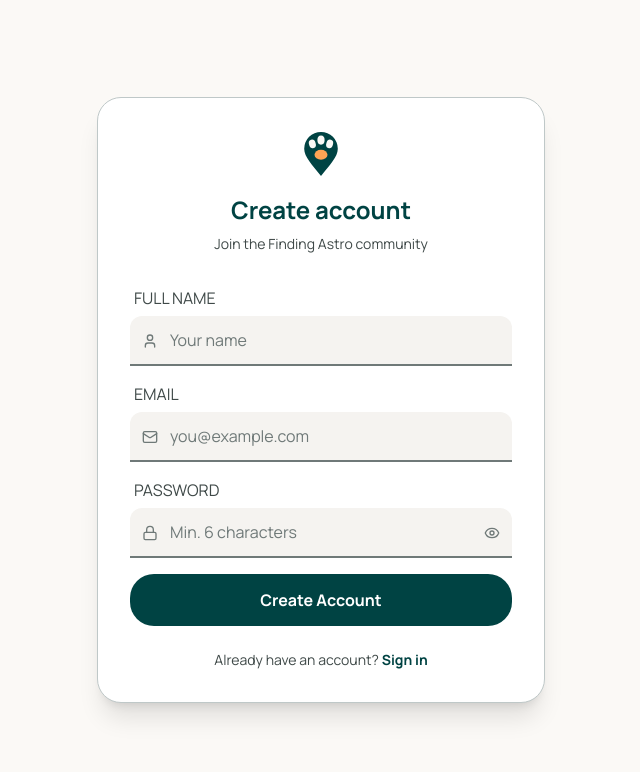
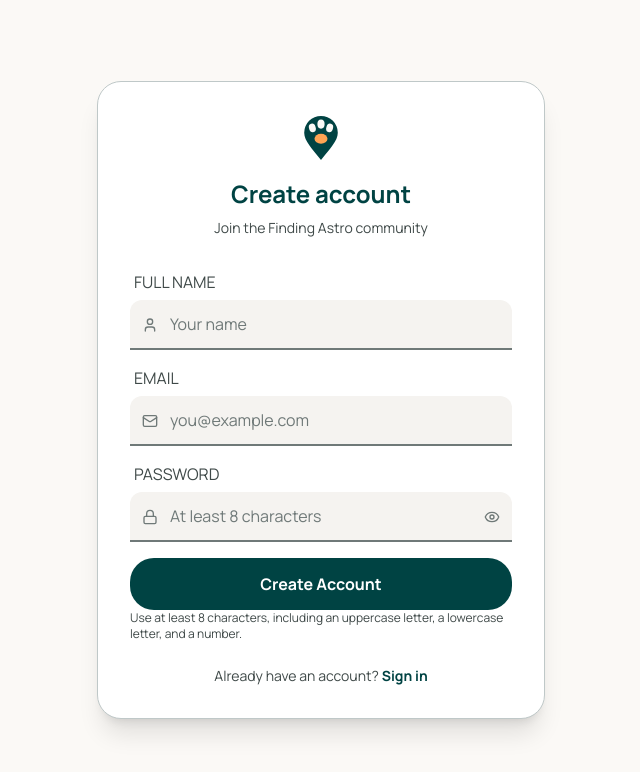
Before and after one commit to Jason45Builders/Finding-Astro, a Next.js app in the folder apps/web/: page /auth/signup in a window 1280 px wide. Shown: the top 772 px of the page, without its empty margins (319-959 px from the left). Built offline with nearby package versions, Linux system fonts and the light colour scheme; no server answers.

Commit message:
fix: align signup password validation with API

```diff
--- a/apps/web/app/auth/signup/page.tsx
+++ b/apps/web/app/auth/signup/page.tsx
@@ -83,9 +83,11 @@ function SignupForm() {
                 type={showPassword ? 'text' : 'password'}
                 value={password}
                 onChange={(e) => setPassword(e.target.value)}
-                placeholder="Min. 6 characters"
+                placeholder="At least 8 characters"
                 required
-                minLength={6}
+                minLength={8}
+                pattern="(?=.*[A-Z])(?=.*[a-z])(?=.*[0-9]).{8,}"
+                title="Use at least 8 characters, including uppercase, lowercase, and a number"
                 className="pl-10 pr-10"
               />
               <button
@@ -107,6 +109,7 @@ function SignupForm() {
             {loading ? 'Creating account...' : 'Create Account'}
           </Button>
         </form>
+        <p className="text-xs text-on-surface-variant">Use at least 8 characters, including an uppercase letter, a lowercase letter, and a number.</p>
         <p className="text-center text-sm text-on-surface-variant mt-6">
           Already have an account? <a href={loginHref} className="text-primary font-bold hover:underline">Sign in</a>
         </p>
```
